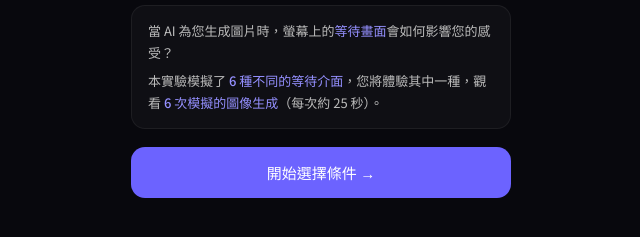
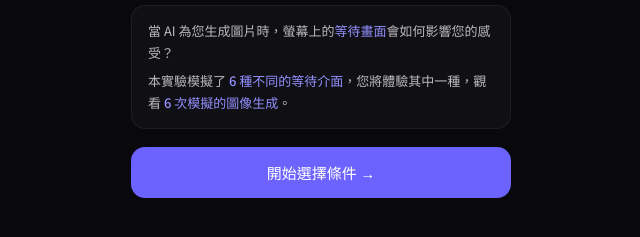
Before and after one commit to Ianwang-github/ai-waiting-experiment, a plain HTML site: page index.html in a window 1280 px wide. Shown: the part 375-612 px from the top of the page, 319-959 px from the left. Drawn offline with Linux system fonts and the light colour scheme.

Commit message:
Add files via upload

```diff
--- a/index.html
+++ b/index.html
@@ -117,7 +117,7 @@ body{font-family:'Noto Sans TC','Inter',sans-serif;background:#08080d;color:#e0e
   <p class="iS">Waiting Experience in AI Image Generation</p>
   <div class="iB">
     <p>當 AI 為您生成圖片時，螢幕上的<span class="hi">等待畫面</span>會如何影響您的感受？</p>
-    <p>本實驗模擬了 <span class="hi">6 種不同的等待介面</span>，您將體驗其中一種，觀看 <span class="hi">6 次模擬的圖像生成</span>（每次約 25 秒）。</p>
+    <p>本實驗模擬了 <span class="hi">6 種不同的等待介面</span>，您將體驗其中一種，觀看 <span class="hi">6 次模擬的圖像生成</span>。</p>
   </div>
   <button class="btn" onclick="show('pick')">開始選擇條件 →</button>
 </div></div></div>
```
